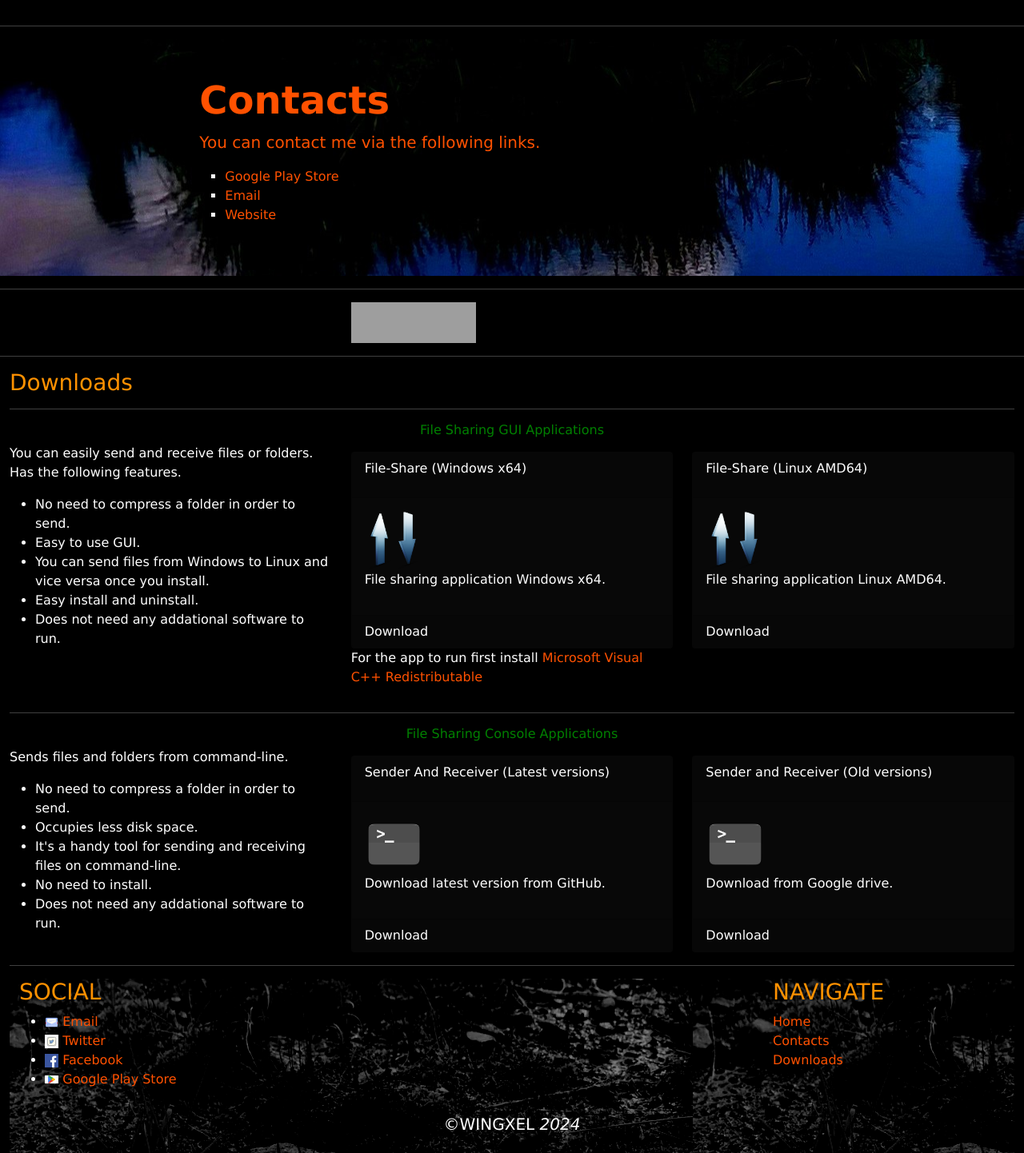
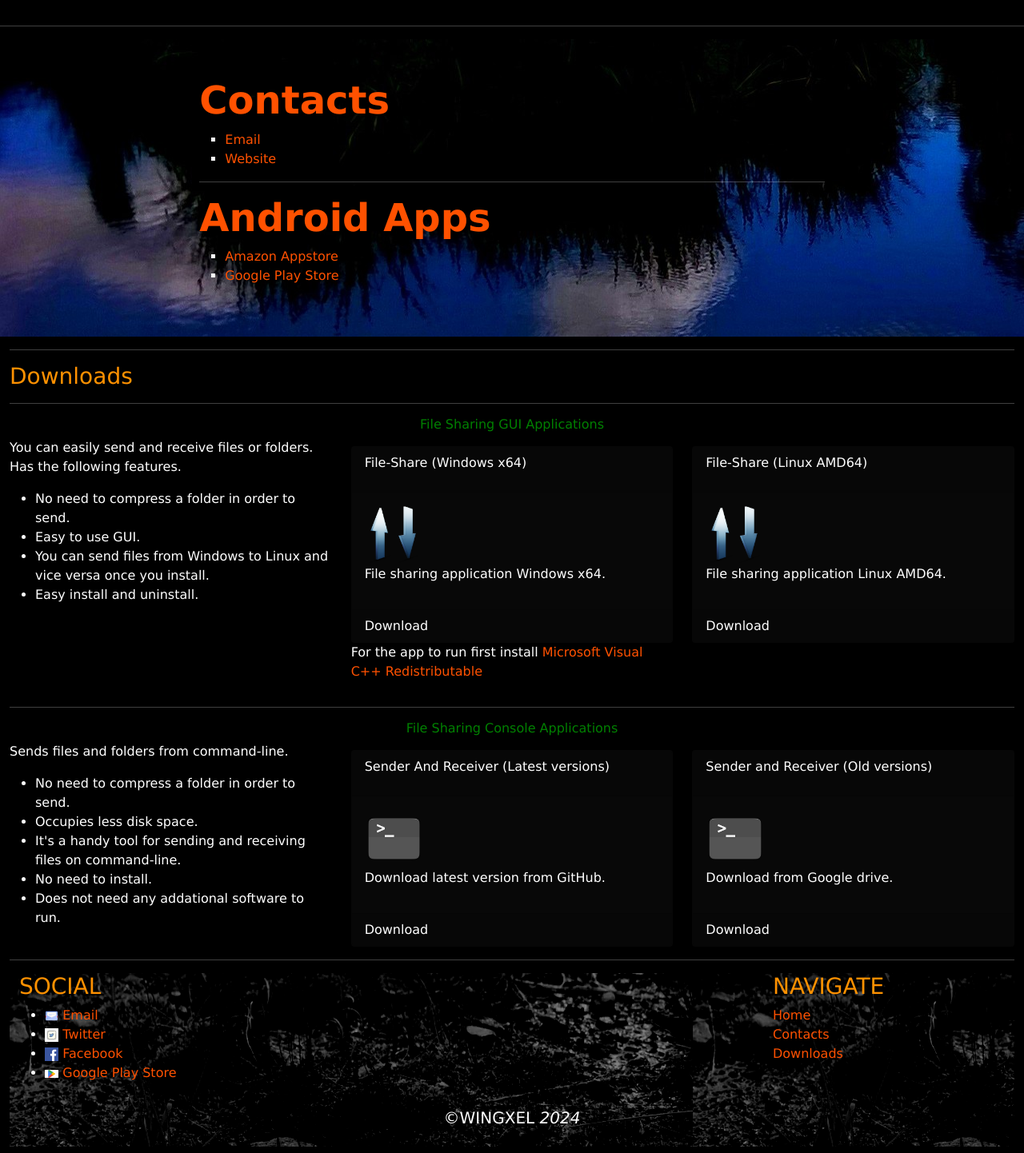
Before and after one commit to wingxel/website, a PHP site: page / in a window 1280 px wide. Shown: the part 56-1498 px from the top of the page at 80% size. Run offline with PHP 8.4, Linux system fonts and the light colour scheme; some libraries are stand-ins or nearby versions; grey boxes are pictures that could not be loaded.

Commit message:
Changed links

```diff
--- a/index.html
+++ b/index.html
@@ -83,33 +83,30 @@
                 <div class="col-sm-8 mx-auto">
                     <div class="container-fluid py-5">
                         <h1 class="display-5 fw-bold" id="contacts" style="color: rgb(255, 81, 0);">Contacts</h1>
-                        <p class="col-md-8 fs-5" style="color: rgb(255, 81, 0);">You can contact me via the following
-                            links.</p>
                         <ul id="Cont">
-                            <li id="Mail">
-                                <a href="https://play.google.com/store/apps/developer?id=wingxel" class="d_load_n" target="_blank">Google Play Store</a>
-                            </li>
                             <li id="Mail">
                                 <a href="mailto:wingxel@gmail.com" class="d_load_n">Email</a>
                             </li>
                             <li id="Fb">
-                                <a href="https://wingxel.com" target="_blank" class="d_load_n">Website</a>
+                                <a id="website_link" href="https://wingxel.com" target="_blank" class="d_load_n">Website</a>
+                            </li>
+                        </ul>
+                        <hr>
+                        <h1 class="display-5 fw-bold" id="contacts" style="color: rgb(255, 81, 0);">Android Apps</h1>
+                        <ul id="store">
+                            <li id="Mail">
+                                <a href="https://www.amazon.com/s?i=mobile-apps&rh=p_4%3Awingxel&search-type=ss" class="d_load_n" target="_blank">Amazon Appstore</a>
+                            </li>
+                            <li id="Mail">
+                                <a id="googlePlay" href="https://play.google.com/store/apps/developer?id=wingxel" class="d_load_n" target="_blank">Google Play Store</a>
                             </li>
                         </ul>
                     </div>
                 </div>
             </div>
         </div>
-        <hr>
-        <div class="container-fluid">
-            <div class="row">
-                <div class="col-sm-4 mx-auto">
-                    <a href="https://appagg.com/developer/wingxel/?hl=en"><img src="https://appagg.co/i/appagg_en.png" alt="Developer: wingxel" width="156" height="51" /></a>
-                </div>
-            </div>
-        </div>
-        <hr>
         <div class="container-fluid" id="downloads">
+            <hr>
             <h3>Downloads</h3>
             <hr>
             <h6>File Sharing GUI Applications</h6>
@@ -122,7 +119,6 @@
                         <li>Easy to use GUI.</li>
                         <li>You can send files from Windows to Linux and vice versa once you install.</li>
                         <li>Easy install and uninstall.</li>
-                        <li>Does not need any addational software to run.</li>
                     </ul>
                 </div>
                 <div class="col-sm-4">
--- a/res4/css/app.css
+++ b/res4/css/app.css
@@ -42,7 +42,7 @@ h3{
     box-shadow: 2px 2px 2px 2px grey;
 }
 
-#Cont {
+#Cont, #store {
     list-style-type:square;
 }
 
--- a/res4/js/app.js
+++ b/res4/js/app.js
@@ -1,6 +1,8 @@
 "use strict";
 
 $(() => {
+    let mColor = "rgb(255, 81, 0)";
+
     const form = document.getElementById("search_form");
     let not_found = document.getElementById("result");
 
@@ -28,13 +30,41 @@ $(() => {
             button.textContent = "Link Error!";
             button.style.color = "red";
             setTimeout(() => {
-                button.style.color = "rgb(255, 81, 0)";
+                button.style.color = mColor;
                 button.textContent = preText;
             }, 700);
             event.preventDefault();
         });
     }
 
+    let websiteLink = $("#website_link");
+    let googlePlayLink = $("#googlePlay");
+
+    websiteLink.on("click", clickWebsiteEvent => {
+        let p = websiteLink.text();
+        websiteLink.text("Sorry! website is down.");
+        websiteLink.css("color", "pink");
+        setTimeout(() => {
+            websiteLink.text(p);
+            websiteLink.css("color", mColor);
+        }, 4000);
+        clickWebsiteEvent.preventDefault();
+    });
+
+    googlePlayLink.on("click", clickPlayLinkEvent => {
+        let p = googlePlayLink.text();
+        googlePlayLink.text(
+            "Sorry! Google Play account has been disabled due to unforeseen circumstances." +
+            " You can find my apps on Amazon Appstore. Thanks!"
+        );
+        googlePlayLink.css("color", "pink");
+        setTimeout(() => {
+            googlePlayLink.text(p);
+            googlePlayLink.css("color", mColor);
+        }, 10000);
+        clickPlayLinkEvent.preventDefault();
+    });
+
     $("#navbarCollapse").on("show.bs.collapse", () =>
         $("a.nav-link").click(() =>
         $("#navbarCollapse").collapse("hide"))
```
